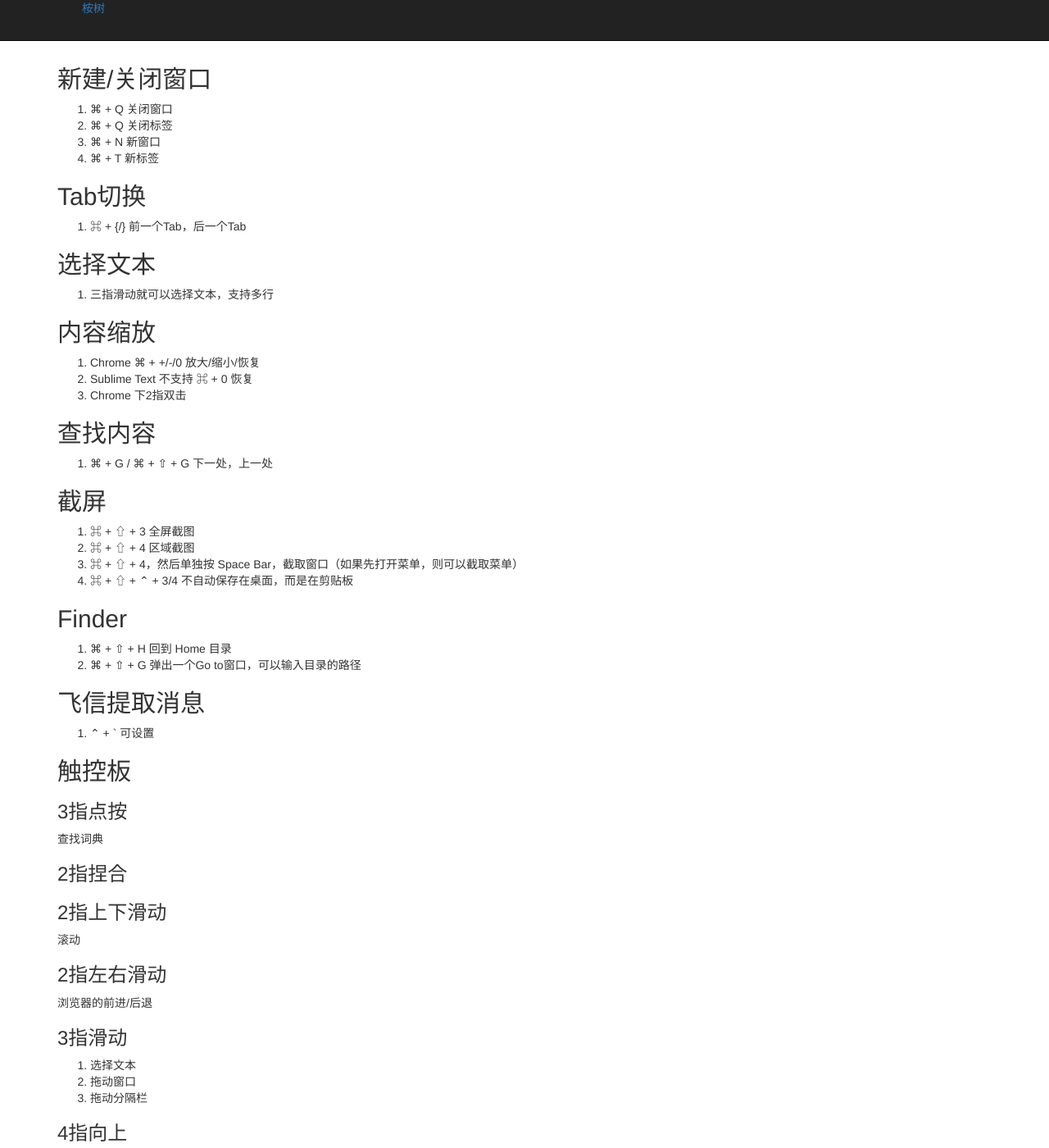
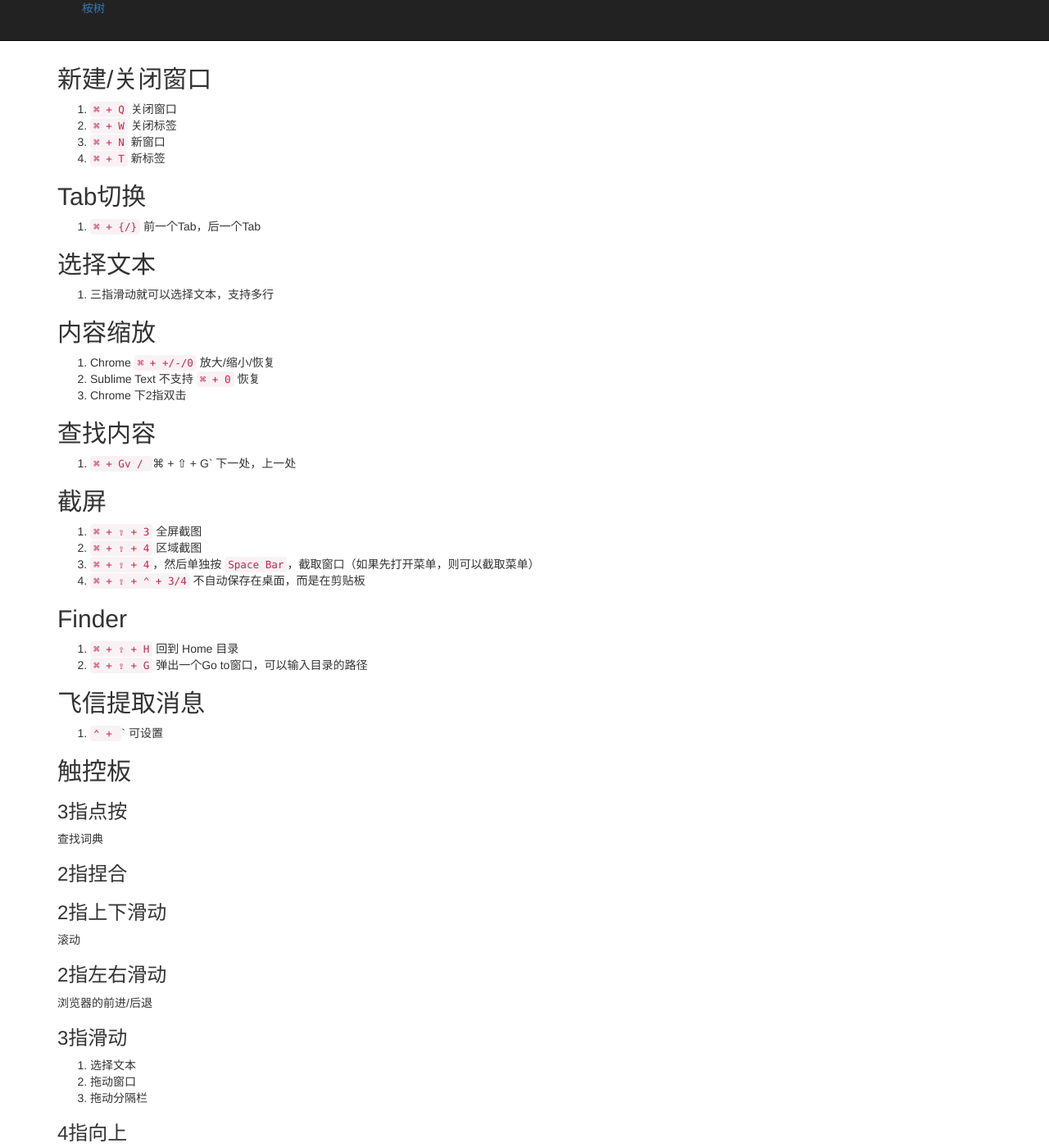
Before and after one commit to wangwenming/wangwenming.github.io, a Jekyll site: the page built from misc/_posts/2015-04-20-Mac-keyboard-shortcuts-and-trackpad-cheatsheet.md, in a window 1280 px wide and 1400 px high. Shown: the whole window at 82% size. Built offline with Jekyll 4.4.1, drawn with Linux system fonts in a browser that asks for light colours.

Commit message:
Update Mac cheatsheet

```diff
--- a/misc/_posts/2015-04-20-Mac-keyboard-shortcuts-and-trackpad-cheatsheet.md
+++ b/misc/_posts/2015-04-20-Mac-keyboard-shortcuts-and-trackpad-cheatsheet.md
@@ -1,35 +1,35 @@
 ## 新建/关闭窗口
-1. ⌘ + Q 关闭窗口
-2. ⌘ + Q 关闭标签
-3. ⌘ + N 新窗口
-4. ⌘ + T 新标签
+1. `⌘ + Q` 关闭窗口
+2. `⌘ + W` 关闭标签
+3. `⌘ + N` 新窗口
+4. `⌘ + T` 新标签
 
 ## Tab切换
-1. ⌘ + {/} 前一个Tab，后一个Tab
+1. `⌘ + {/}` 前一个Tab，后一个Tab
 
 ## 选择文本
 1. 三指滑动就可以选择文本，支持多行
 
 ## 内容缩放
-1. Chrome ⌘ + +/-/0 放大/缩小/恢复
-2. Sublime Text 不支持 ⌘ + 0 恢复
+1. Chrome `⌘ + +/-/0` 放大/缩小/恢复
+2. Sublime Text 不支持 `⌘ + 0` 恢复
 3. Chrome 下2指双击
 
 ## 查找内容
-1. ⌘ + G / ⌘ + ⇧ + G 下一处，上一处
+1. `⌘ + Gv / `⌘ + ⇧ + G` 下一处，上一处
 
 ## 截屏
-1. ⌘ + ⇧ + 3 全屏截图
-2. ⌘ + ⇧ + 4 区域截图
-3. ⌘ + ⇧ + 4，然后单独按 Space Bar，截取窗口（如果先打开菜单，则可以截取菜单）
-4. ⌘ + ⇧ + ⌃ + 3/4 不自动保存在桌面，而是在剪贴板
+1. `⌘ + ⇧ + 3` 全屏截图
+2. `⌘ + ⇧ + 4` 区域截图
+3. `⌘ + ⇧ + 4`，然后单独按 `Space Bar`，截取窗口（如果先打开菜单，则可以截取菜单）
+4. `⌘ + ⇧ + ⌃ + 3/4` 不自动保存在桌面，而是在剪贴板
 
 ## Finder
-1. ⌘ + ⇧ + H 回到 Home 目录
-2. ⌘ + ⇧ + G 弹出一个Go to窗口，可以输入目录的路径
+1. `⌘ + ⇧ + H` 回到 Home 目录
+2. `⌘ + ⇧ + G` 弹出一个Go to窗口，可以输入目录的路径
 
 ## 飞信提取消息
-1. ⌃ + ` 可设置
+1. `⌃ + `` 可设置
 
 ## 触控板
 ### 3指点按
```
